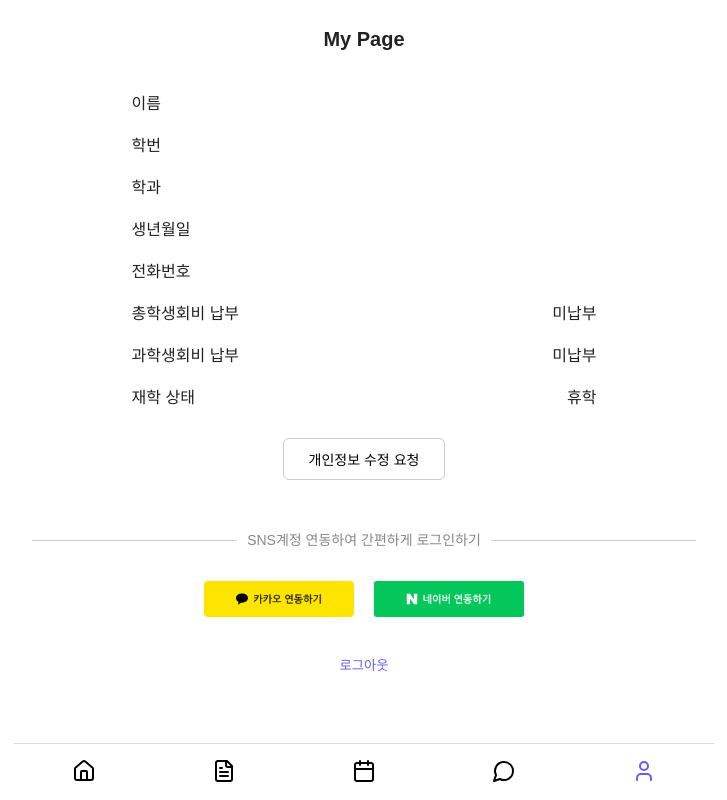
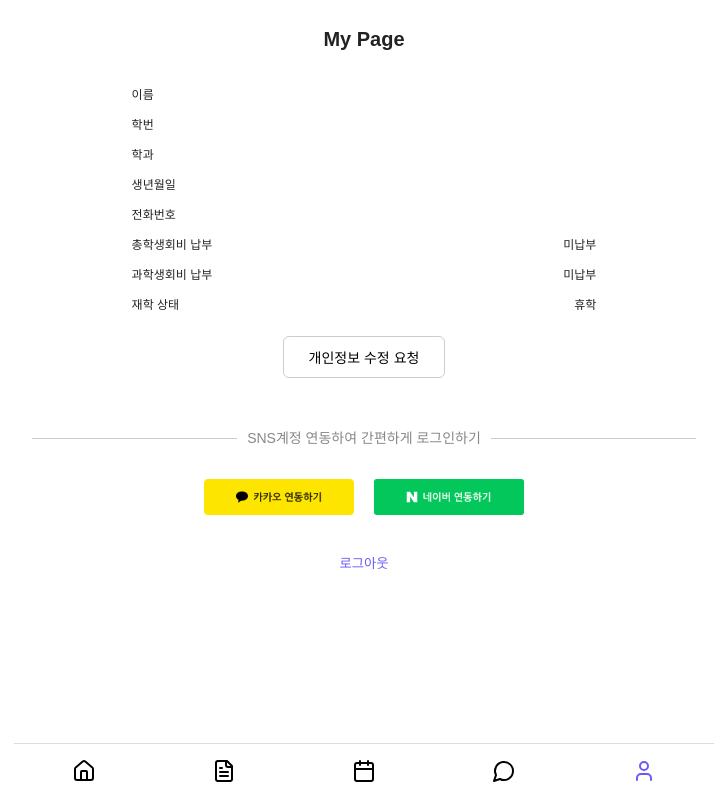
Before and after one commit to DKU-SCHOOPY/SCHOOPY-FE, a React (Create React App) app: page /mypage in a window 1280 px wide. Shown: the whole page, without its empty margins (276-1003 px from the left). Built offline with nearby package versions, Linux system fonts and the light colour scheme; no server answers; sample sign-in values are in the browser's storage.

Commit message:
mypage css변경

```diff
--- a/src/pages/Mypage.css
+++ b/src/pages/Mypage.css
@@ -17,8 +17,8 @@
 .info-row {
   display: flex;
   justify-content: space-between;
-  margin: 18px 0;
-  font-size: 16px;
+  margin: 12px 0;
+  font-size: 12px;
 }
 
 .my-label {
```
